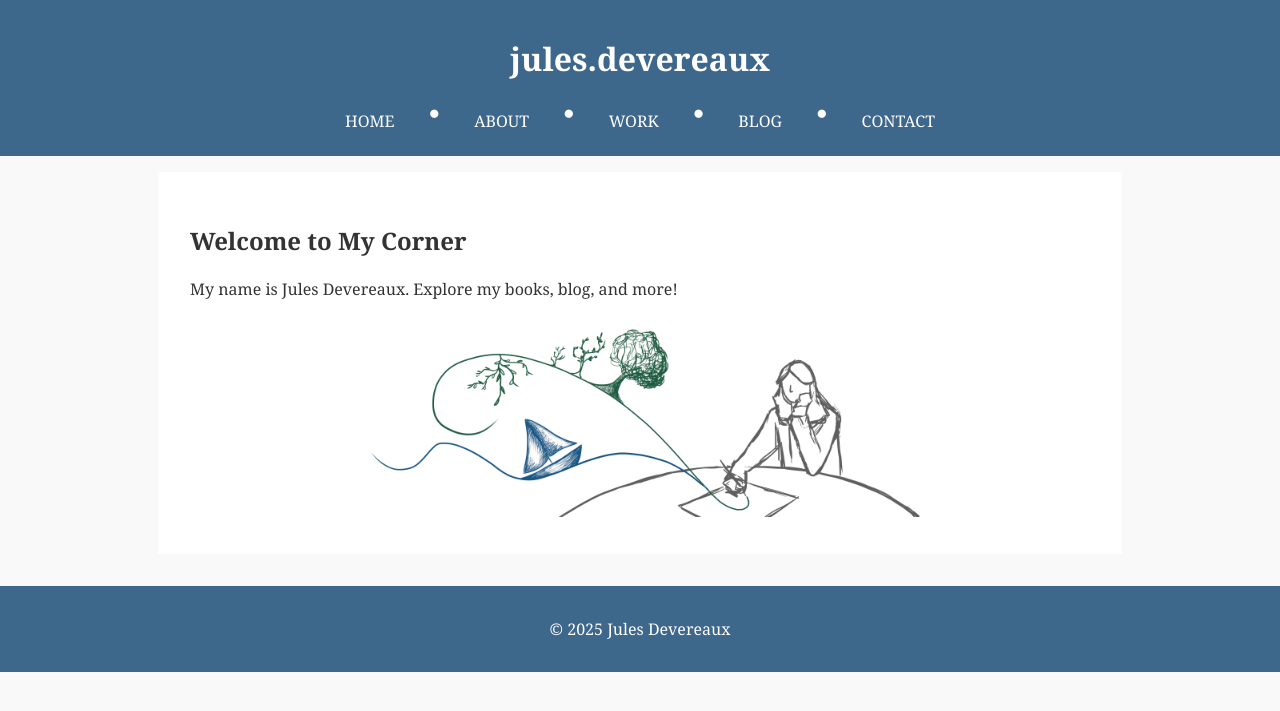
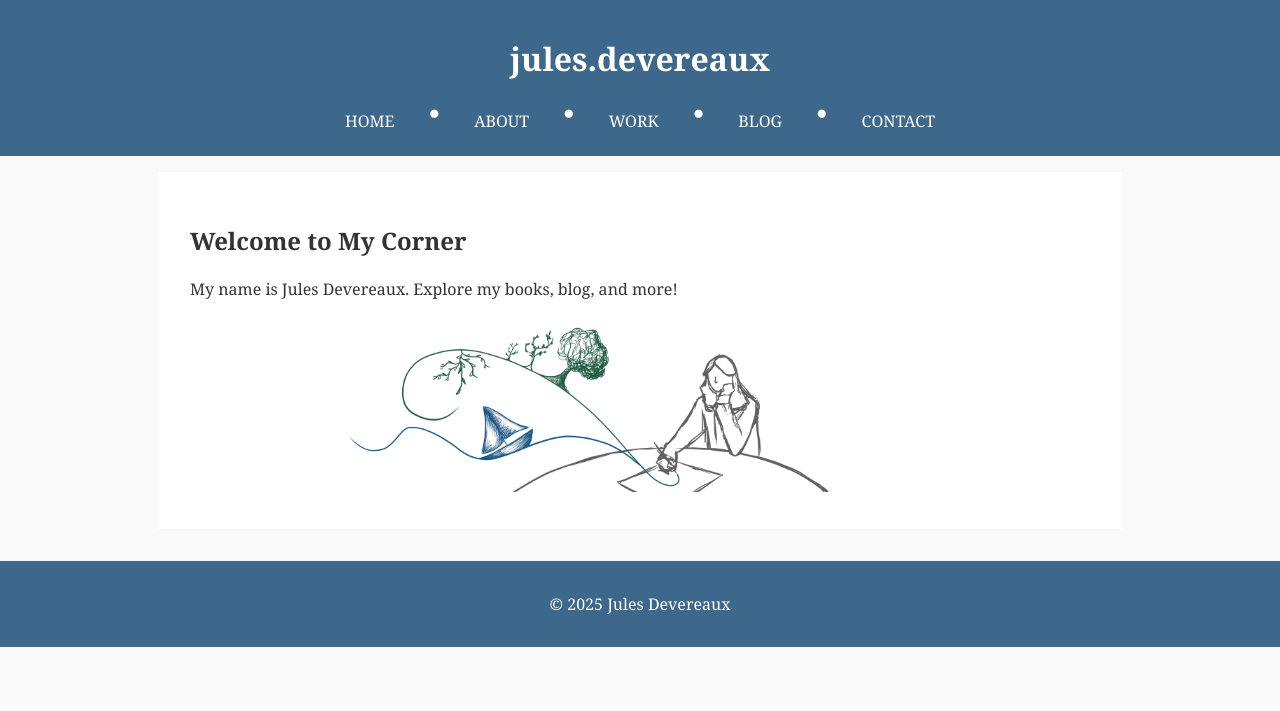
Before and after one commit to julesdevereaux/julesdevereaux.github.io, a Jekyll site: the page built from index.html, in a window 1280 px wide. Shown: the top 711 px of the page. Built offline with Jekyll 4.4.1, drawn with Linux system fonts in a browser that asks for light colours.

Commit message:
Update index.html

```diff
--- a/index.html
+++ b/index.html
@@ -5,4 +5,4 @@ title: Home
 
 <h2>Welcome to My Corner</h2>
 <p style="line-height: 1.5;">My name is Jules Devereaux. Explore my books, blog, and more!</p>
-<img src="/work/images/Me.jpg" alt="Sketch" width="800">
+<img src="/work/images/Me.jpg" alt="Sketch" width="700">
```
